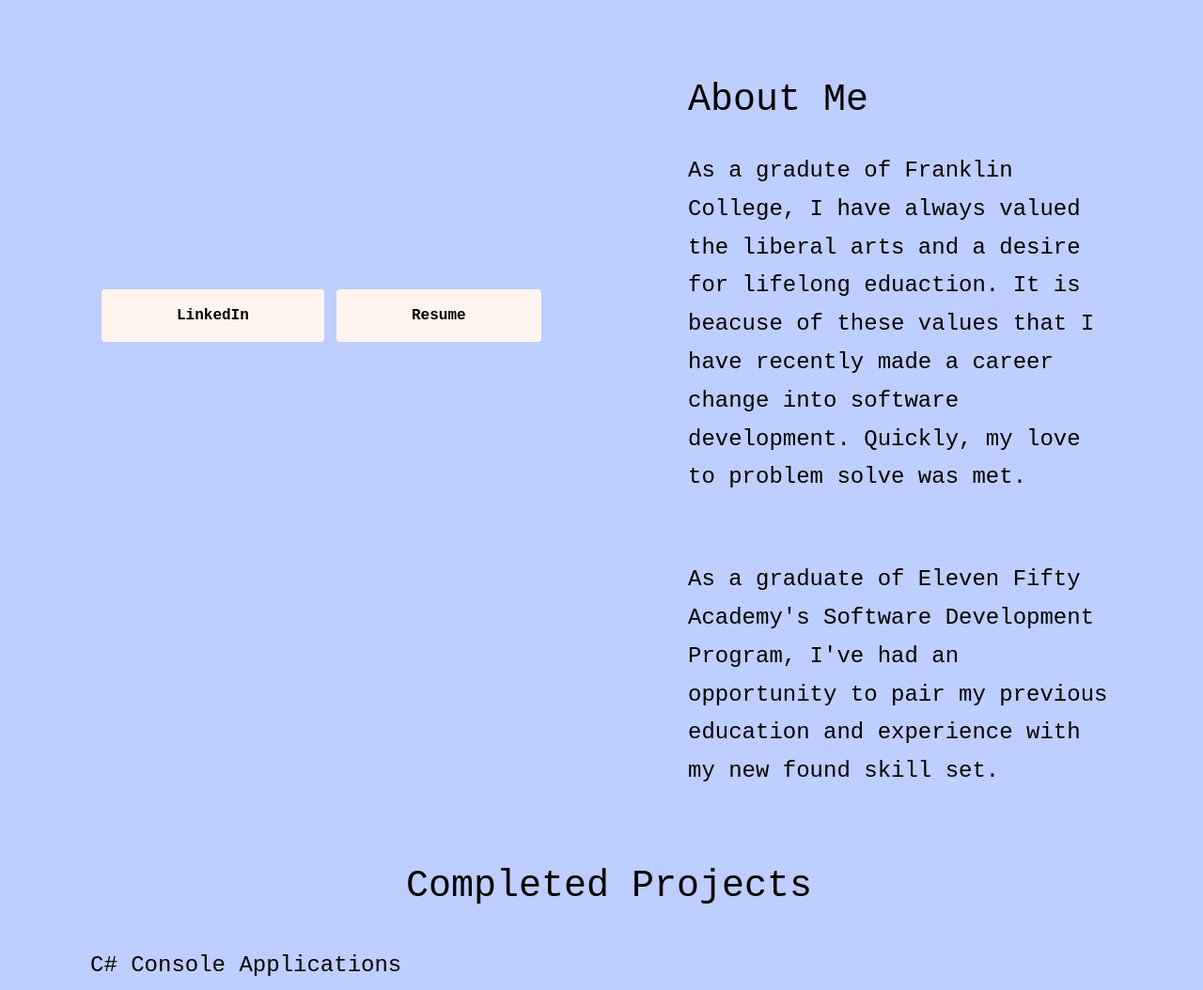
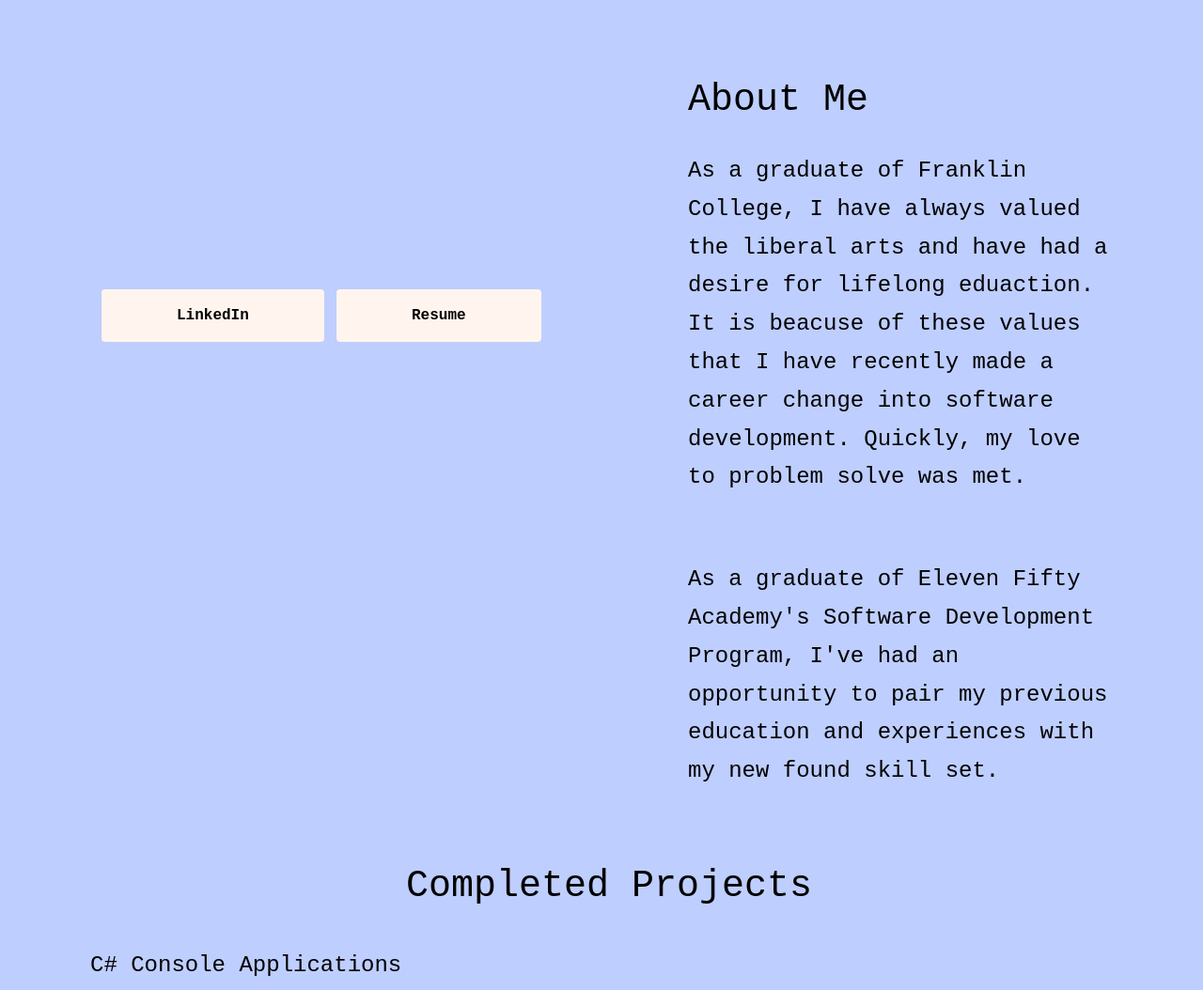
Before and after one commit to jacobhash570/Portfolio, a plain HTML site: page index.html in a window 1280 px wide. Shown: the part 832-1886 px from the top of the page at 94% size. Drawn offline with Linux system fonts and the light colour scheme.

Commit message:
Typos fixed.

```diff
--- a/index.html
+++ b/index.html
@@ -78,11 +78,11 @@
                 <div class = "col-xs-12 col-sm-6 col-lg-6 column-right">
                     <h1 class="about-title">About Me</h1>
                     <p class = "paragraph">
-                        As a gradute of Franklin College, I have always valued the liberal arts and a desire for lifelong eduaction. It is beacuse of these values that I have recently made a career change into software development. Quickly, my love to problem solve was met.
+                        As a graduate of Franklin College, I have always valued the liberal arts and have had a desire for lifelong eduaction. It is beacuse of these values that I have recently made a career change into software development. Quickly, my love to problem solve was met.
                     </p>
                     <br/>
                     <p class="paragraph2">
-                        As a graduate of Eleven Fifty Academy's Software Development Program, I've had an opportunity to pair my previous education and experience with my new found skill set.
+                        As a graduate of Eleven Fifty Academy's Software Development Program, I've had an opportunity to pair my previous education and experiences with my new found skill set.
                     </p>
                 </div>
             </div>
```
